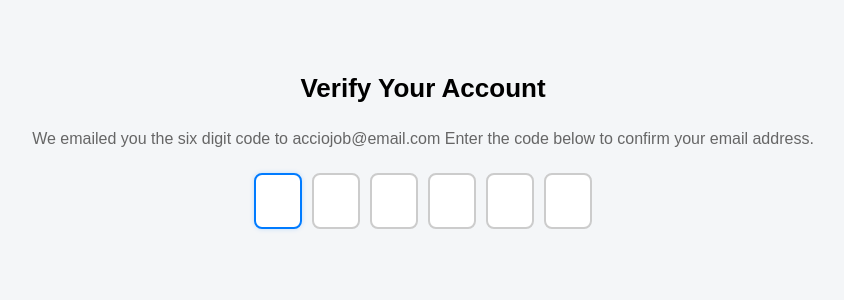
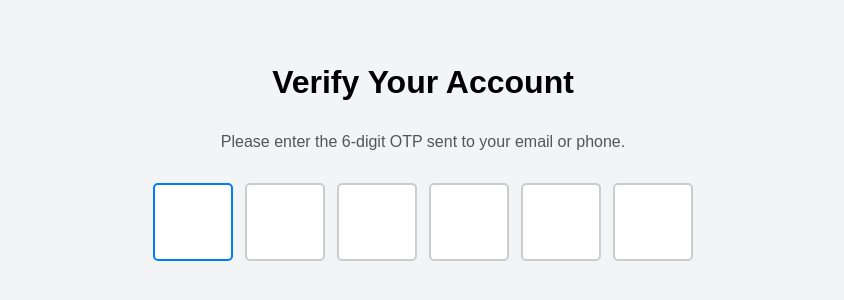
Before and after one commit to acciojob/OTP-nikhilpant26, a website: page main.html in a window 1280 px wide. Shown: the part 248-548 px from the top of the page, without its empty margins (217-1061 px from the left). Drawn offline with Linux system fonts and the light colour scheme.

Commit message:
created a submission

```diff
--- a/main.html
+++ b/main.html
@@ -3,22 +3,23 @@
 <html>
 
 <head>
+	<title>OTP Verification</title>
 	<link rel="stylesheet" href="styles.css">
 </head>
 
 <body>
 	<!-- the entire body must be written by student -->
-	<h1 id="verification_heading">Verify Your Account</h1>
-	<p id="verification_subtext">We emailed you the six digit code to acciojob@email.com Enter the code below to confirm your email address.</p>
+	 <h1 id="verification_heading">Verify Your Account</h1>
+  <p id="verification_subtext">Please enter the 6-digit OTP sent to your email or phone.</p>
 
-	<div class="code-container">
-		<input type="text" maxlength="1" class="code" id="code-"1>
-		<input type="text" maxlength="1" class="code" id="code-"2>
-		<input type="text" maxlength="1" class="code" id="code-"3>
-		<input type="text" maxlength="1" class="code" id="code-"4>
-		<input type="text" maxlength="1" class="code" id="code-"5>
-		<input type="text" maxlength="1" class="code" id="code-"6>
-</div>
+  <div class="code-container">
+    <input type="text" maxlength="1" class="code" id="code-1" />
+    <input type="text" maxlength="1" class="code" id="code-2" />
+    <input type="text" maxlength="1" class="code" id="code-3" />
+    <input type="text" maxlength="1" class="code" id="code-4" />
+    <input type="text" maxlength="1" class="code" id="code-5" />
+    <input type="text" maxlength="1" class="code" id="code-6" />
+  </div>
     <script type="text/javascript" src="./script.js">
 </script>
 
--- a/styles.css
+++ b/styles.css
@@ -1,7 +1,6 @@
-/*  your css code here. If applicable */
 body {
       font-family: Arial, sans-serif;
-      background-color: #f4f6f8;
+      background-color: #f3f4f6;
       display: flex;
       flex-direction: column;
       align-items: center;
@@ -9,32 +8,32 @@ body {
       height: 100vh;
       margin: 0;
     }
-#verification_heading {
-      font-size: 26px;
-      margin-bottom: 10px;
+
+    #verification_heading {
+      font-size: 2em;
+      margin-bottom: 0.5em;
     }
-#verification_subtext {
-      font-size: 16px;
-      color: #666;
-      margin-bottom: 25px;
+
+    #verification_subtext {
+      color: #555;
+      margin-bottom: 2em;
     }
-.code-container {
+
+    .code-container {
       display: flex;
-      justify-content: center;
-      gap: 10px;
-      margin-bottom: 20px;
+      gap: 0.75em;
     }
-.code {
-      width: 40px;
-      height: 50px;
-      font-size: 24px;
+
+    .code {
+      width: 3em;
+      height: 3em;
+      font-size: 1.5em;
       text-align: center;
       border: 2px solid #ccc;
-      border-radius: 8px;
-      transition: border-color 0.2s;
+      border-radius: 5px;
     }
-.code:focus {
-      border-color: #007bff;
+
+    .code:focus {
+      border-color: #007BFF;
       outline: none;
-      box-shadow: 0 0 5px #007bff33;
     }
```
